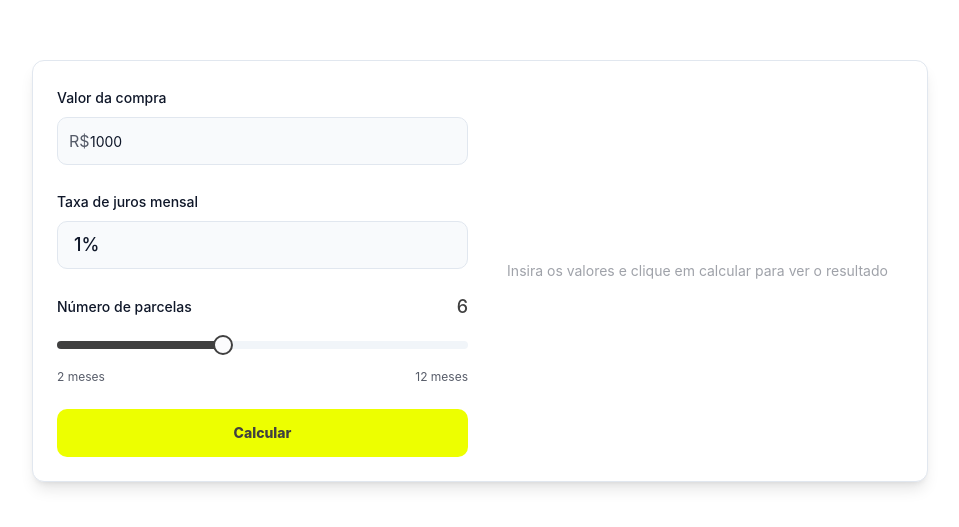
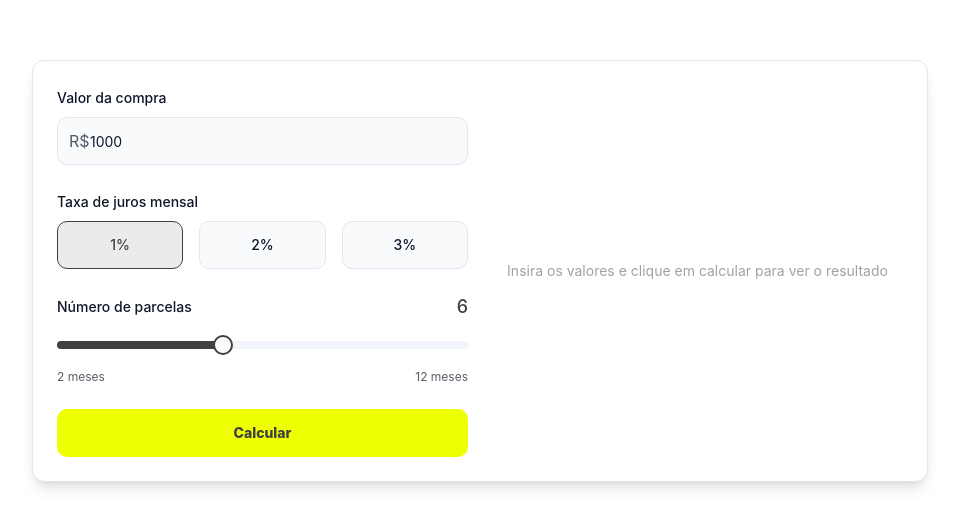
Before and after one commit to brunogrillcoelho/tabela-price, a React (Vite) app: page / in a window 1280 px wide. Shown: the part 113-640 px from the top of the page, without its empty margins (160-1119 px from the left). Built offline with nearby package versions, Linux system fonts and the light colour scheme.

Commit message:
Reverted to edit edt-58c74d51-6cc4-47d5-b54c-8c4a3559ad6c: "Update button hover color
Change the hover color of the button to #F4FF5C."

```diff
--- a/src/components/PriceCalculator.tsx
+++ b/src/components/PriceCalculator.tsx
@@ -1,12 +1,11 @@
-
 import React, { useState, useEffect } from 'react';
 import { motion } from 'framer-motion';
 import { Slider } from "@/components/ui/slider";
 import { Card, CardContent } from "@/components/ui/card";
+import { RadioGroup, RadioGroupItem } from "@/components/ui/radio-group";
 import { Label } from "@/components/ui/label";
 import { Input } from "@/components/ui/input";
 import { Button } from "@/components/ui/button";
-import { useSearchParams } from 'react-router-dom';
 import CalculatorResults from './CalculatorResults';
 
 // Calculate monthly payment using Price Table formula
@@ -45,13 +44,8 @@ const calculateAmortizationSchedule = (principal: number, interestRate: number,
 };
 
 const PriceCalculator = () => {
-  const [searchParams] = useSearchParams();
-
-  // Get interest rate from URL or use default value of 1%
-  const urlInterestRate = parseFloat(searchParams.get('taxa') || '1');
-  const interestRate = isNaN(urlInterestRate) || urlInterestRate <= 0 ? 1 : urlInterestRate;
-
   const [purchaseAmount, setPurchaseAmount] = useState<number>(1000);
+  const [interestRate, setInterestRate] = useState<number>(1);
   const [months, setMonths] = useState<number>(6);
   const [monthlyPayment, setMonthlyPayment] = useState<number>(0);
   const [totalPayment, setTotalPayment] = useState<number>(0);
@@ -71,6 +65,12 @@ const PriceCalculator = () => {
   const handlePurchaseAmountChange = (e: React.ChangeEvent<HTMLInputElement>) => {
     const value = parseFloat(e.target.value);
     setPurchaseAmount(isNaN(value) ? 0 : value);
+    setIsCalculated(false);
+  };
+
+  // Handle interest rate selection
+  const handleInterestRateChange = (value: string) => {
+    setInterestRate(parseFloat(value));
     setIsCalculated(false);
   };
 
@@ -100,7 +100,6 @@ const PriceCalculator = () => {
       calculateResults();
     }
   }, [purchaseAmount, interestRate, months]);
-
   return <div className="w-full max-w-4xl mx-auto">
       <motion.div initial={{
       opacity: 0,
@@ -131,9 +130,12 @@ const PriceCalculator = () => {
                   <Label className="text-sm font-medium text-calculator-foreground">
                     Taxa de juros mensal
                   </Label>
-                  <div className="flex items-center justify-start h-12 px-4 rounded-md bg-calculator-muted/50 border-calculator-border border">
-                    <span className="text-lg font-medium text-calculator-foreground">{interestRate}%</span>
-                  </div>
+                  <RadioGroup value={interestRate.toString()} onValueChange={handleInterestRateChange} className="flex space-x-2">
+                    {[1, 2, 3].map(rate => <Label key={rate} htmlFor={`rate-${rate}`} className={`flex-1 flex items-center justify-center h-12 rounded-md border transition-all duration-200 ${interestRate === rate ? "border-calculator-accent bg-calculator-accent/10 text-calculator-accent" : "border-calculator-border bg-calculator-muted/50 hover:bg-calculator-muted/80"}`}>
+                        <RadioGroupItem value={rate.toString()} id={`rate-${rate}`} className="sr-only" />
+                        {rate}%
+                      </Label>)}
+                  </RadioGroup>
                 </div>
 
                 <div className="space-y-3">
```
